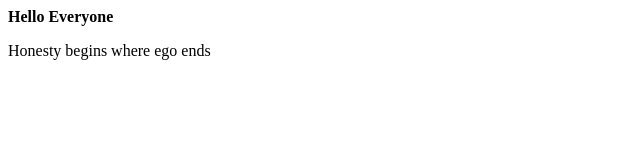
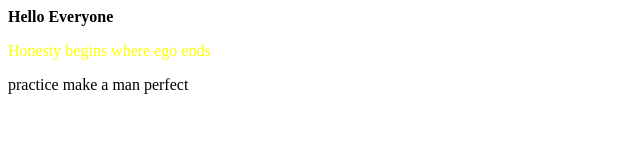
Before and after one commit to Jp8125/question1, a plain HTML site: page index.html in a window 1280 px wide. Shown: the whole page, without its empty margins (0-640 px from the left). Drawn offline with Linux system fonts and the light colour scheme.

Commit message:
new line added

```diff
--- a/index.html
+++ b/index.html
@@ -8,6 +8,7 @@
 </head>
 <body>
   <b>Hello Everyone</b>
-  <p>Honesty begins where ego ends</p>
+  <p style="color:yellow">Honesty begins where ego ends</p>
+    <p>practice make a man perfect</p>
 </body>
 </html>
```
